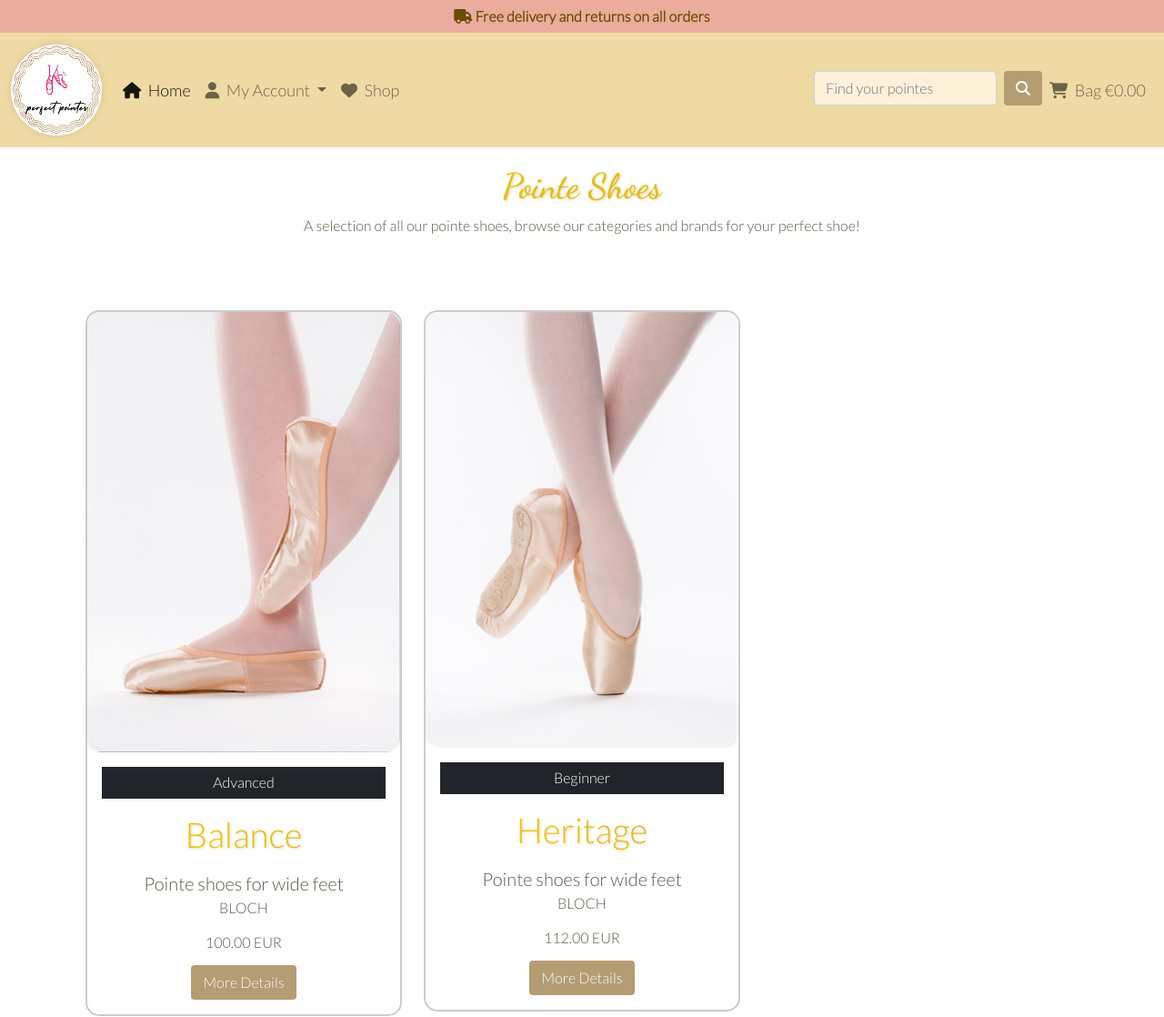
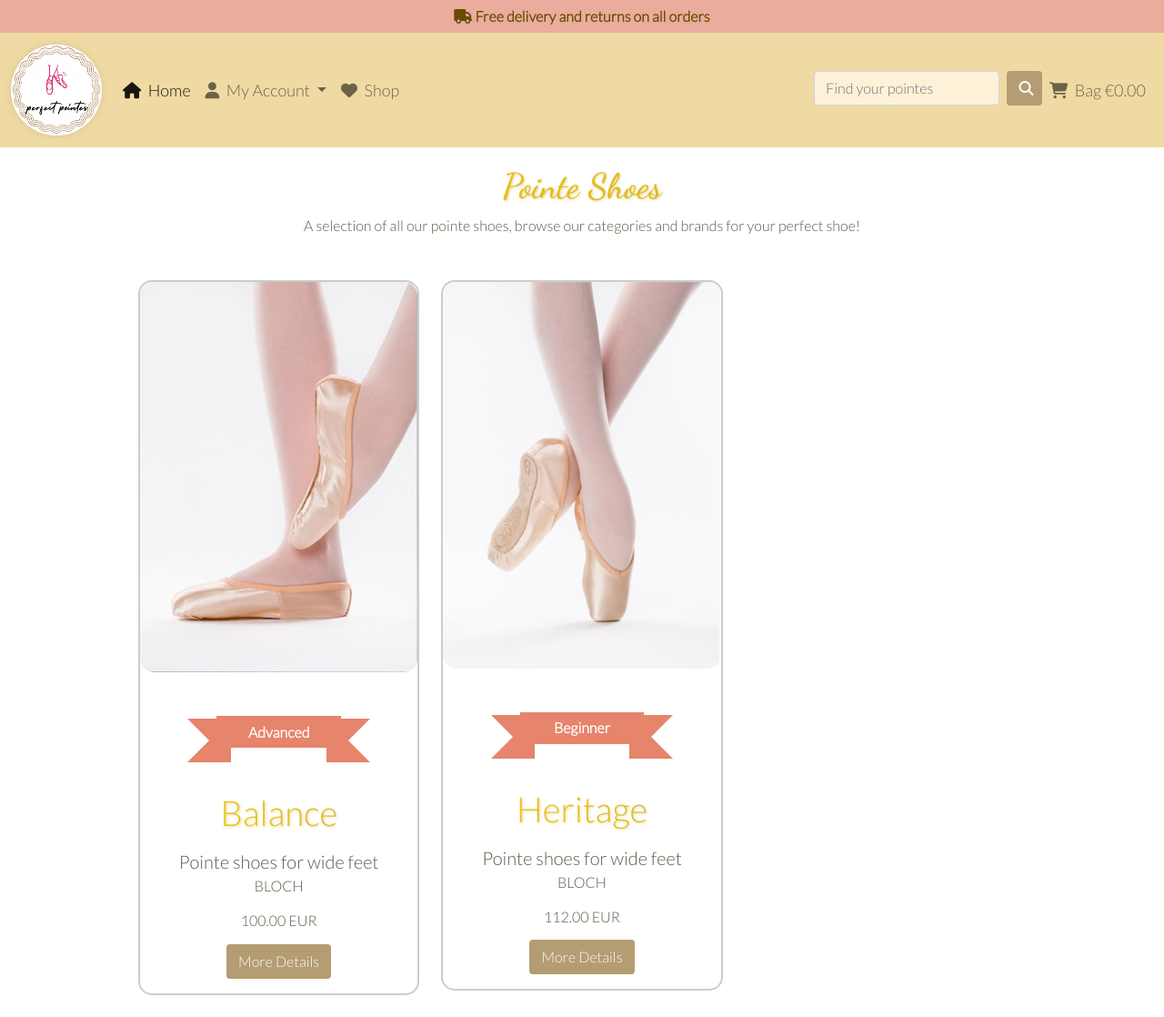
Before and after one commit to estii20/perfect_pointes, a Django app: page /products/ in a window 1280 px wide. Shown: the whole page at 91% size. Run offline with Django 3.2, Linux system fonts and the light colour scheme; data comes from the database, SQL or seed files in the repository; some libraries are stand-ins or nearby versions.

Commit message:
Add ribbon css to product.html

```diff
--- a/products/templates/products/product_detail.html
+++ b/products/templates/products/product_detail.html
@@ -10,8 +10,7 @@
         <div class="container text-center">
             <div class="row">
                 <div class="col-12 center">
-                    <h1 class="gold-text gold-text-padding">{{ product.title }} Pointe Shoe</h1>
-                    <hr class="gold-text">
+                    <h1 class=" gold-text-padding">{{ product.title }} Pointe Shoe</h1>
                 </div>
             </div>
             <div class="container">
--- a/products/templates/products/products.html
+++ b/products/templates/products/products.html
@@ -16,7 +16,6 @@
                     pointe shoes, browse our categories and brands
                     for your perfect shoe!
                 </div>
-                <hr class="gold-text">
             </div>
         </div>
 
@@ -35,14 +34,14 @@
                             <img src="{{ MEDIA_URL }}media/no-image.jpg" alt="{{ product.name }}" class="card-img-top rounded-image hover-zoom ripple img-fluid"
                             alt="{{ product.title }}">
                         </a>
-                        <div class="overlay-text ribbon">{{ product.pointe_shoe.status | title }}</div>
+                        <div class="overlay-text">{{ product.pointe_shoe.status | title }}</div>
                         {% endif %}
-                        <div class="card-body">
-                            <p class="card-text bg-dark text-white d-flex align-items-center justify-content-center shadow-1-strong"
+                        <div class="card-body non-semantic-protector">
+                            <strong><p class="card-text ribbon d-flex align-items-center justify-content-center shadow-1-strong"
                                 style="min-width: 100px; height: 35px;">
                                 {{ product.pointe_shoe.status | title }}
-                            </p>
-                            <h5 class="card-title gold-text mb-3">{{ product.title }}</h5>
+                            </p></strong>
+                            <h5 class="card-title gold-text mb-3 my-5">{{ product.title }}</h5>
                             <p class="card-text lead mb-0">{{ product.pointe_shoe.category.name }}</p>
                             <p class="card-text text-uppercase">{{ product.brand.name }}</p>
                             <h6 class="mb-3">{{ product.pointe_shoe.price }} EUR</h6>
--- a/static/css/base.css
+++ b/static/css/base.css
@@ -148,10 +148,31 @@ h3 {
     background-color: #B49C73;
     color: #fff;
     transition: background-color 0.3s ease-in-out;
+    position: relative;
+    overflow: hidden;
 }
 
 .btn-custom:hover {
     background-color: #8c734d;
+}
+
+.btn-custom::before {
+    content: '';
+    position: absolute;
+    top: -50%;
+    left: -50%;
+    width: 200%;
+    height: 200%;
+    background: radial-gradient(ellipse at center, rgba(255, 255, 255, 0.8) 0%, rgba(255, 255, 255, 0) 80%);
+    border-radius: 50%;
+    opacity: 0;
+    transform: translate(-50%, -50%) scale(0);
+    transition: transform 0.3s ease-in-out, opacity 0.3s ease-in-out;
+}
+
+.btn-custom:hover::before {
+    transform: translate(-50%, -50%) scale(2);
+    opacity: 1;
 }
 
 /* Product Page */
@@ -190,38 +211,97 @@ h3 {
     border-radius: 5px;
 }
 
+/* From https: //css-tricks.com/snippets/css/ribbon/ */
 .ribbon {
+    font-size: 16px !important;
+
+    width: 50%;
+
     position: relative;
-    background-color: #3498db;
+    background: #e6846c;
     color: #fff;
-    padding: 10px 20px;
-    display: inline-block;
+    text-align: center;
+    padding: 1em 2em;
+    margin: 2em auto 3em;
 }
 
-.ribbon::before,
-.ribbon::after {
-    content: '';
+.ribbon:before,
+.ribbon:after {
+    content: "";
     position: absolute;
-    border-style: solid;
-    height: 0;
-    border-width: 20px;
-    top: 100%;
+    display: block;
+    bottom: -1em;
+    border: 1.5em solid #e6846c;
+    z-index: -1;
 }
 
-.ribbon::before {
-    border-color: transparent transparent #EAAC9D transparent;
-    left: 0;
+.ribbon:before {
+    left: -2em;
+    border-right-width: 1.5em;
+    border-left-color: transparent;
 }
 
-.ribbon::after {
-    border-color: transparent transparent #EAAC9D transparent;
+.ribbon:after {
+    right: -2em;
+    border-left-width: 1.5em;
+    border-right-color: transparent;
+}
+
+.ribbon .ribbon-content:before,
+.ribbon .ribbon-content:after {
+    content: "";
+    position: absolute;
+    display: block;
+    border-style: solid;
+    border-color: #e6846c transparent transparent transparent;
+    bottom: -1em;
+}
+
+.ribbon .ribbon-content:before {
+    left: 0;
+    border-width: 1em 0 0 1em;
+}
+
+.ribbon .ribbon-content:after {
     right: 0;
+    border-width: 1em 1em 0 0;
+}
+
+.non-semantic-protector {
+    position: relative;
+    z-index: 1;
+}
 
 /* Media Queries */
 
-/* Slightly larger container on xl screens */
+/* Responsive font size for smaller screens */
+@media (max-width: 767px) {
+    .gold-text {
+        font-size: 6vw;
+    }
+}
+
+/* Responsive font size for medium screens */
+@media (min-width: 768px) and (max-width: 991px) {
+    .gold-text {
+        font-size: 4vw;
+    }
+}
+
+/* Responsive font size for larger screens */
+@media (min-width: 992px) and (max-width: 1199px) {
+    .gold-text {
+        font-size: 4vw;
+    }
+}
+
+/* Container and font size on xl screens */
 @media (min-width: 1200px) {
     .container {
         max-width: 80%;
     }
+
+    .gold-text {
+        font-size: 3vw;
+    }
 }
```
